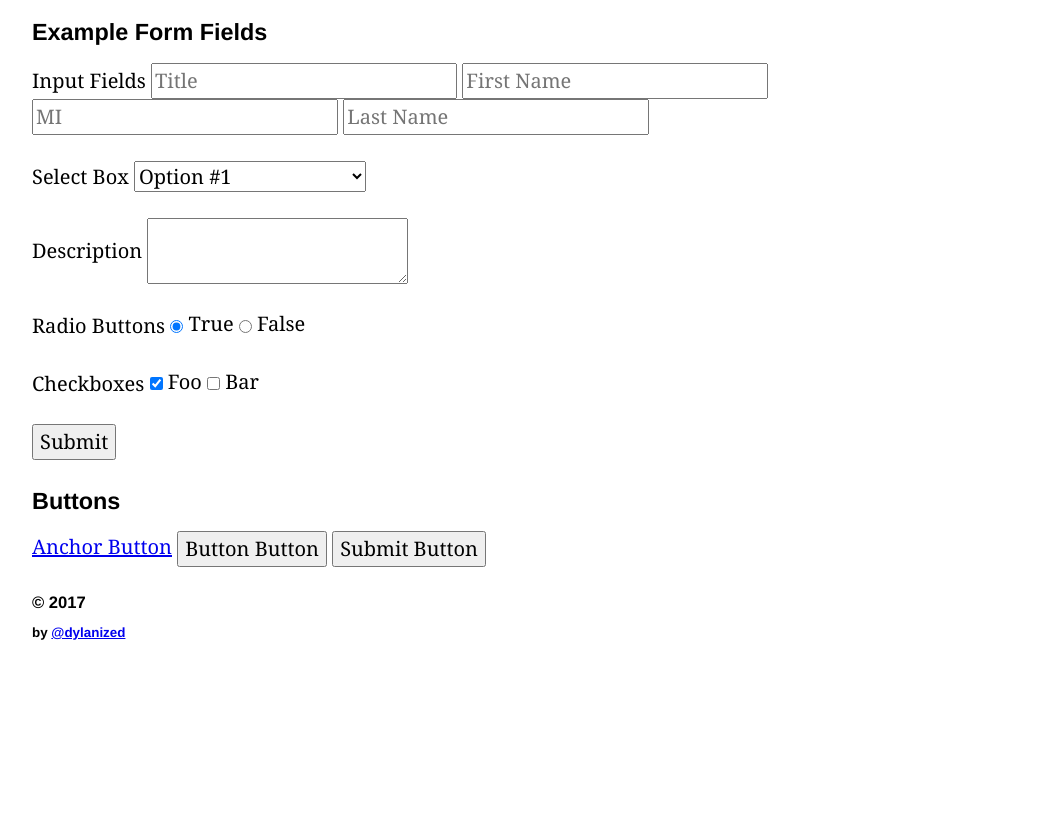
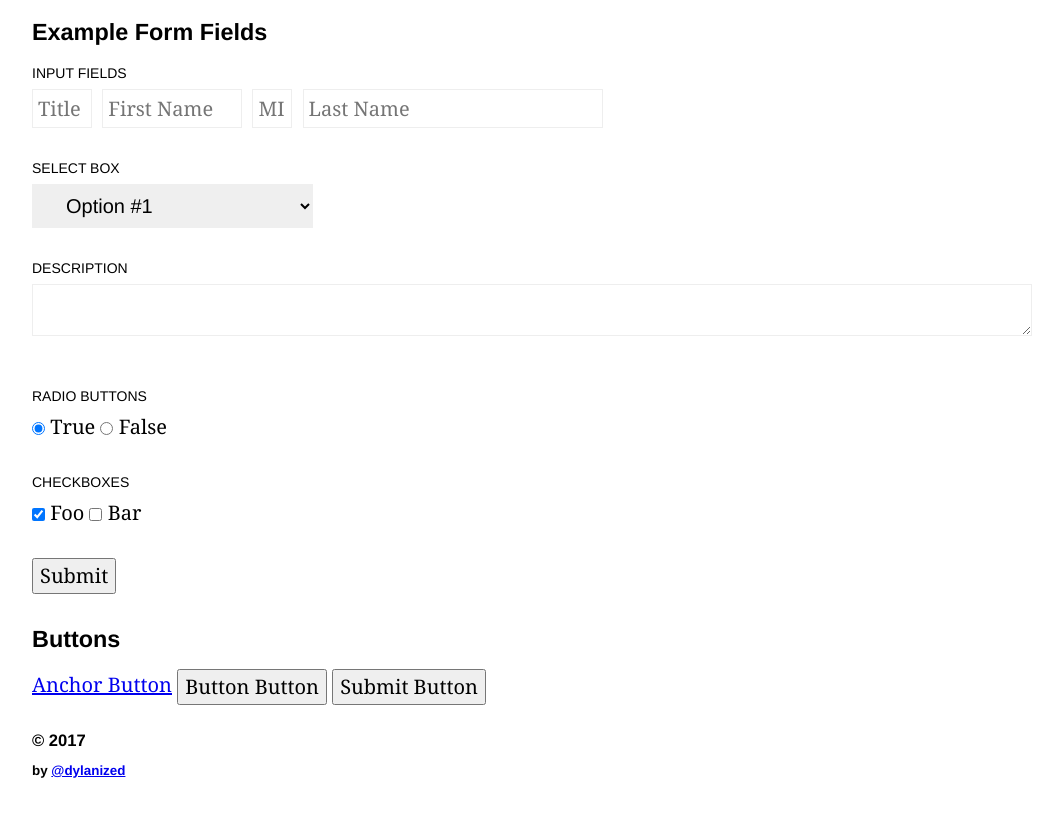
Before and after one commit to dylanized/minimos, a plain HTML site: page index.html in a window 1280 px wide. Shown: the part 2256-3070 px from the top of the page, without its empty margins (108-1171 px from the left). Before the commit the page ends 2932 px from the top, so only its background shows below. Drawn offline with Linux system fonts and the light colour scheme.

Commit message:
added form styles

```diff
--- a/css/core.css
+++ b/css/core.css
@@ -142,4 +142,54 @@ section {
     padding-bottom : .5rem;
   }
 
+/* forms */
+
+  fieldset {
+    border : 0;
+    display : block;
+    margin : 0 0 1.5rem 0;
+  }
+
+  label {
+    font-family : Helvetica, Arial, sans-serif;
+    font-size : .7em;
+    text-transform : uppercase;
+    margin : 0 0 .25rem;
+    display : block;
+  }
+
+  input[type=text],
+  textarea {
+    border : 1px solid #eee;
+    padding : 0;
+    padding : .25rem;
+    font-size : 1em;
+    line-height : 1.0;
+  }
+
+  input[type=text] {
+    display : inline-block;
+    margin : 0 .25rem 0 0;
+  }
+
+  textarea { margin : 0 0 1rem 0; }
+
+  .input-xs { width : 2rem; }
+  .input-sm { width : 3rem; }
+  .input-md { width : 7rem; }
+  .input-lg { width : 15rem; }
+  .input-xl { width : 100%; }
+
+  select {
+    padding : .5rem 1.5rem;
+    border : none;
+    font-family : Helvetica, Arial, sans-serif;
+  }
+
 /* footer */
+
+  footer {
+
+  }
+
+/* utility classes */
```
